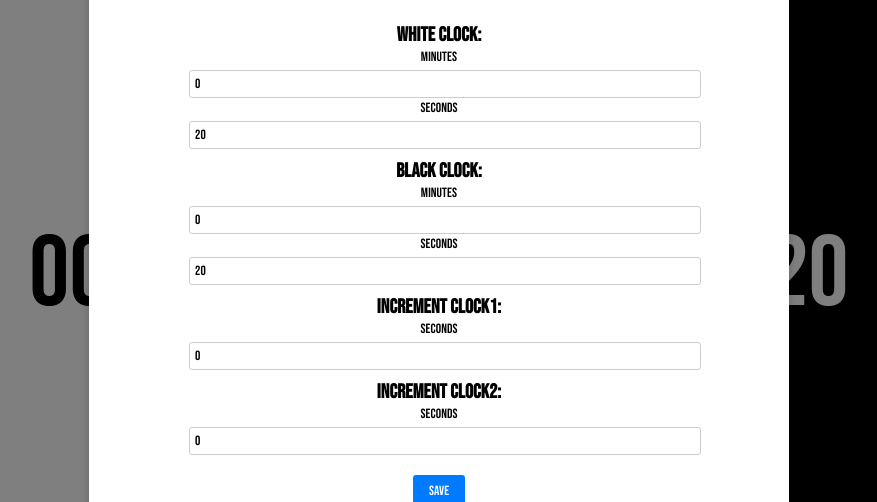
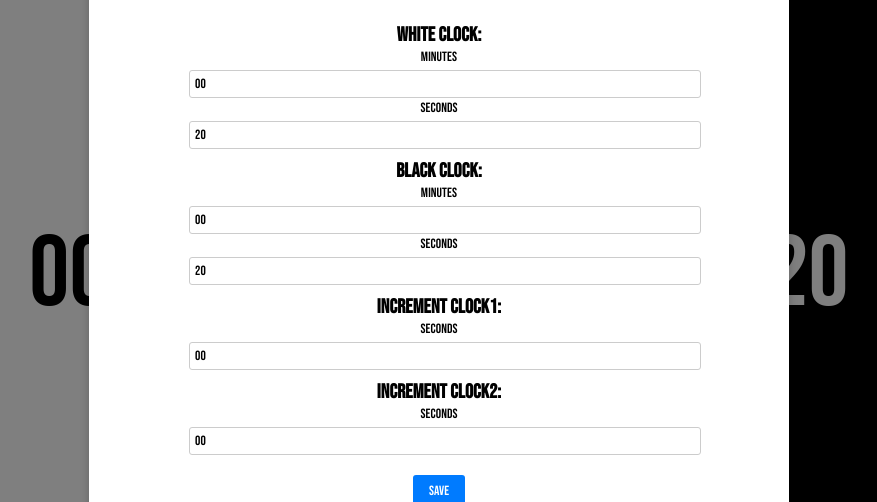
Before and after one commit to Agusss33/ChessClock-AN, a React (Vite) app: page / in a window 1280 px wide. Both pictures are taken after a click on the button "Settings". Shown: the part 135-637 px from the top of the page, without its empty margins (201-1078 px from the left). Built offline with nearby package versions, Linux system fonts and the light colour scheme.

Commit message:
validaciones

```diff
--- a/src/App.css
+++ b/src/App.css
@@ -67,7 +67,6 @@
 .hidden {
     display: none;
   }
-
 .split2 {
       width: 99%;
       display: flex;
@@ -177,17 +176,21 @@ h6{
     top: 45%;
     left: 0;
   }
-
+  .right{
+    overflow-x:hidden;
+    overflow-y:hidden;
+  }
 
 }
 
 
-@media screen and(max-width :380px) {
-
+@media  screen and (max-width : 380px) {
   .btn{
-    width: 30px;
-    height: 30px;
-    border: none;
+    width: 59px;
+    height: 59px;
   }
-
+  .split2{
+    top: 48%;
+    left: -1%;
+  }
 }
--- a/src/Components/ChessClock.jsx
+++ b/src/Components/ChessClock.jsx
@@ -1,7 +1,7 @@
 import React, { useState, useEffect } from "react";
 import Swal from "sweetalert2";
 
-export const ChessClock = ({ min1 = 0, sec1 = 20, min2 = 0, sec2 = 20 }) => {
+export const ChessClock = ({ min1 = "00", sec1 = "20", min2 = "00", sec2 = "20" }) => {
   const [running1, setRunning1] = useState(false);
   const [running2, setRunning2] = useState(false);
   const [gameOver, setGameOver] = useState(false);
@@ -11,8 +11,8 @@ export const ChessClock = ({ min1 = 0, sec1 = 20, min2 = 0, sec2 = 20 }) => {
   const [newSec1, setNewSec1] = useState(sec1);
   const [newMin2, setNewMin2] = useState(min2);
   const [newSec2, setNewSec2] = useState(sec2);
-  const [increment1, setIncrement1] = useState(0);
-  const [increment2, setIncrement2] = useState(0);
+  const [increment1, setIncrement1] = useState("00");
+  const [increment2, setIncrement2] = useState("00");
   const [paused, setPaused] = useState(false);
   const [showSettingsModal, setShowSettingsModal] = useState(false);
 
@@ -176,7 +176,8 @@ export const ChessClock = ({ min1 = 0, sec1 = 20, min2 = 0, sec2 = 20 }) => {
               White Clock:
               <h6>Minutes</h6>
               <input
-                type="number"
+                type="text"
+                required pattern="[00-60]{2}"
                 maxLength={2}
                 value={newMin1}
                 onChange={(e) => setNewMin1(e.target.value)}
@@ -184,6 +185,7 @@ export const ChessClock = ({ min1 = 0, sec1 = 20, min2 = 0, sec2 = 20 }) => {
               <h6>Seconds</h6>
               <input
                 type="text"
+                required pattern="[00-60]{2}"
                 maxLength={2}
                 value={newSec1}
                 onChange={(e) => setNewSec1(e.target.value)}
@@ -194,6 +196,7 @@ export const ChessClock = ({ min1 = 0, sec1 = 20, min2 = 0, sec2 = 20 }) => {
               <h6>Minutes</h6>
               <input
                 type="text"
+                required pattern="[00-60]{2}"
                 maxLength={2}
                 value={newMin2}
                 onChange={(e) => setNewMin2(e.target.value)}
@@ -201,6 +204,7 @@ export const ChessClock = ({ min1 = 0, sec1 = 20, min2 = 0, sec2 = 20 }) => {
               <h6>Seconds</h6>
               <input
                 type="text"
+                required pattern="[00-60]{2}"
                 maxLength={2}
                 value={newSec2}
                 onChange={(e) => setNewSec2(e.target.value)}
@@ -211,6 +215,7 @@ export const ChessClock = ({ min1 = 0, sec1 = 20, min2 = 0, sec2 = 20 }) => {
               <h6>Seconds</h6>
               <input
                  type="text"
+                 required pattern="[00-60]{2}"
                   maxLength={2}
                   value={increment1}
                   onChange={(e) => setIncrement1(e.target.value)}
@@ -221,6 +226,7 @@ export const ChessClock = ({ min1 = 0, sec1 = 20, min2 = 0, sec2 = 20 }) => {
               <h6>Seconds</h6>
               <input
                 type="text"
+                required pattern="[00-60]{2}"
                 maxLength={2}
                 value={increment2}
                 onChange={(e) => setIncrement2(e.target.value)}
```
